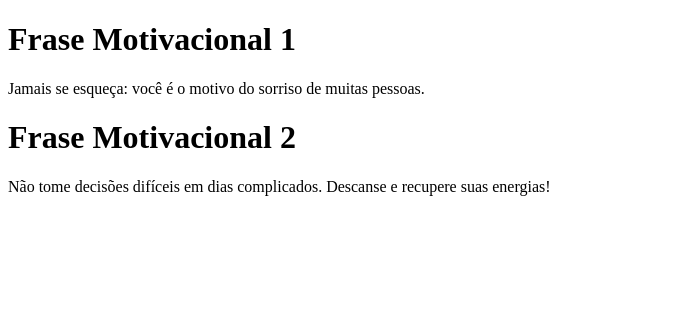
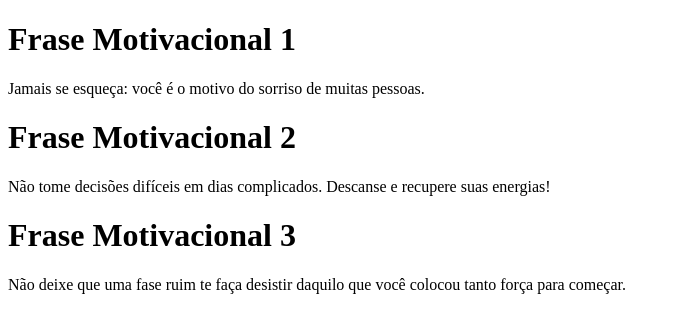
Before and after one commit to Ewwnder/frases_Motivacionais-Projeto1, a plain HTML site: page index.html in a window 1280 px wide. Shown: the whole page, without its empty margins (0-680 px from the left). Drawn offline with Linux system fonts and the light colour scheme.

Commit message:
frase motivacional 3

```diff
--- a/index.html
+++ b/index.html
@@ -11,5 +11,8 @@
 
         <h1>Frase Motivacional 2</h1>
         <p>Não tome decisões difíceis em dias complicados. Descanse e recupere suas energias!</p>
+
+        <h1>Frase Motivacional 3</h1>
+        <p>Não deixe que uma fase ruim te faça desistir daquilo que você colocou tanto força para começar.</p>
 </body>
 </html>
```
